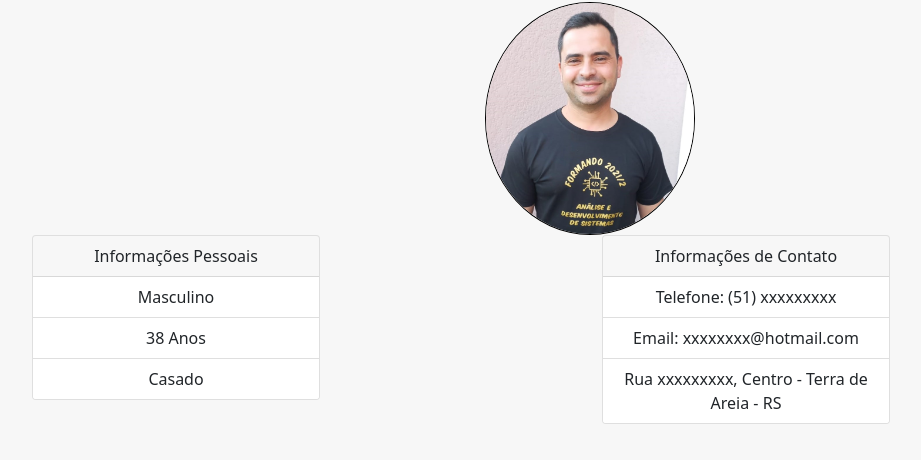
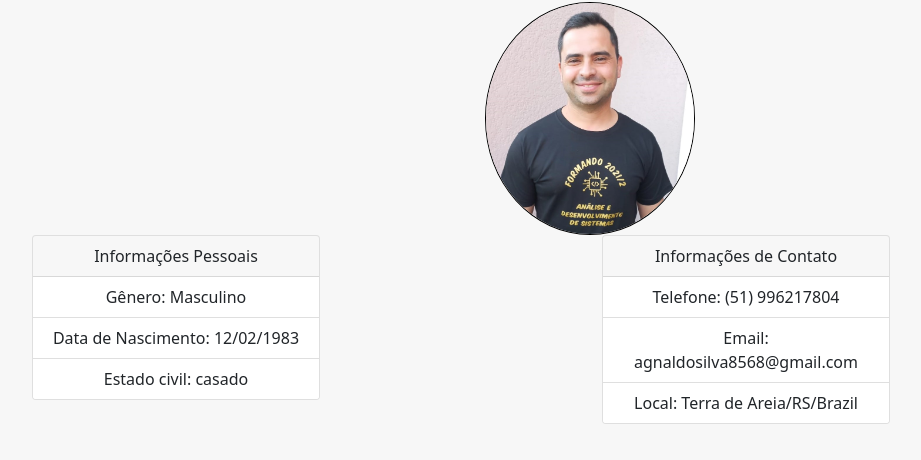
Before and after one commit to silvaagnaldo/curriculo, a plain HTML site: page index.html in a window 1280 px wide. Shown: the part 54-514 px from the top of the page, without its empty margins (50-971 px from the left). Drawn offline with nearby package versions, Linux system fonts and the light colour scheme.

Commit message:
atualizando informações

```diff
--- a/index.html
+++ b/index.html
@@ -28,9 +28,9 @@
                         Informações Pessoais
                     </div>
                     <ul class="list-group list-group-flush">
-                      <li class="list-group-item">Masculino</li>
-                      <li class="list-group-item">38 Anos</li>
-                      <li class="list-group-item">Casado</li>
+                      <li class="list-group-item">Gênero: Masculino</li>
+                      <li class="list-group-item">Data de Nascimento: 12/02/1983</li>
+                      <li class="list-group-item">Estado civil: casado</li>
                     </ul>
                   </div>
             </div>
@@ -42,9 +42,9 @@
                         Informações de Contato
                     </div>
                     <ul class="list-group list-group-flush">
-                      <li class="list-group-item">Telefone: (51) xxxxxxxxx</li>
-                      <li class="list-group-item">Email: xxxxxxxx@hotmail.com</li>
-                      <li class="list-group-item">Rua xxxxxxxxx, Centro - Terra de Areia - RS</li>
+                      <li class="list-group-item">Telefone: (51) 996217804</li>
+                      <li class="list-group-item">Email: agnaldosilva8568@gmail.com</li>
+                      <li class="list-group-item">Local: Terra de Areia/RS/Brazil</li>
                     </ul>
                   </div>
         </div>
```
